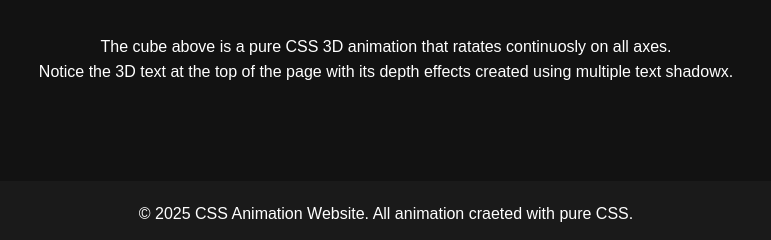
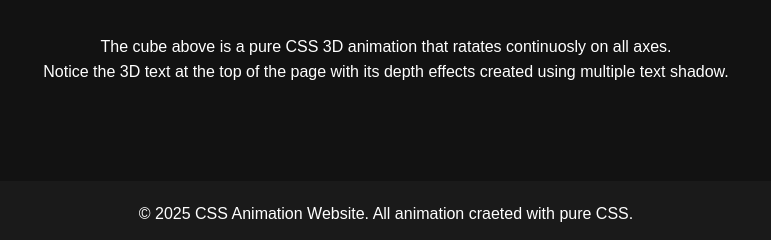
Before and after one commit to zayedahmad80/my-website., a plain HTML site: page index.html in a window 1280 px wide. Shown: the part 589-829 px from the top of the page, 254-1025 px from the left. Drawn offline with Linux system fonts and the light colour scheme.

Commit message:
Update index.html

```diff
--- a/index.html
+++ b/index.html
@@ -43,7 +43,7 @@
 
     <div class="description">
         <p>The cube above is a pure CSS 3D animation that ratates continuosly on all axes.</p>
-        <p>Notice the 3D text at the top of the page with its depth effects created using multiple text shadowx.</p>
+        <p>Notice the 3D text at the top of the page with its depth effects created using multiple text shadow.</p>
       </div>
     </div>
 
```
